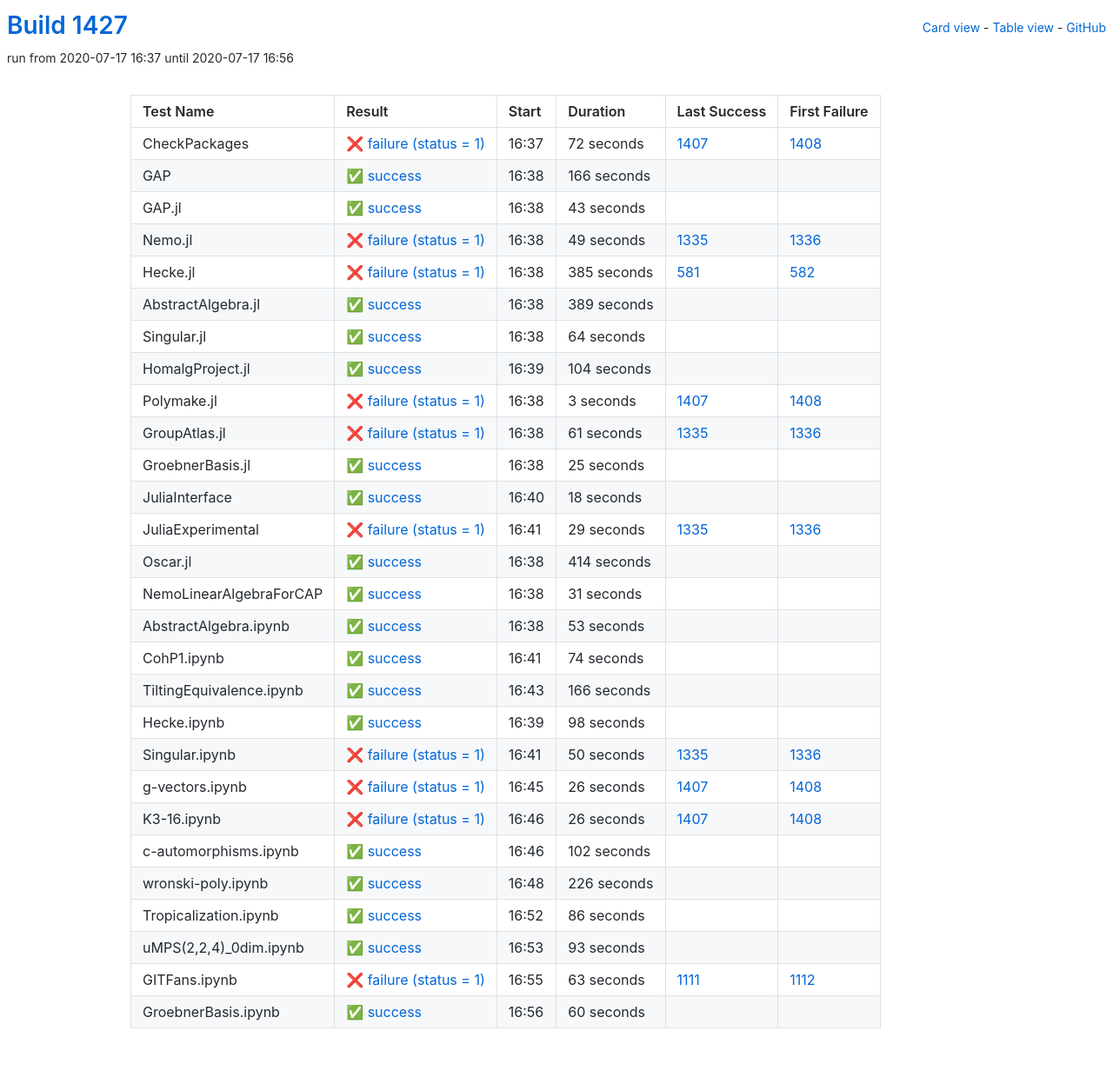
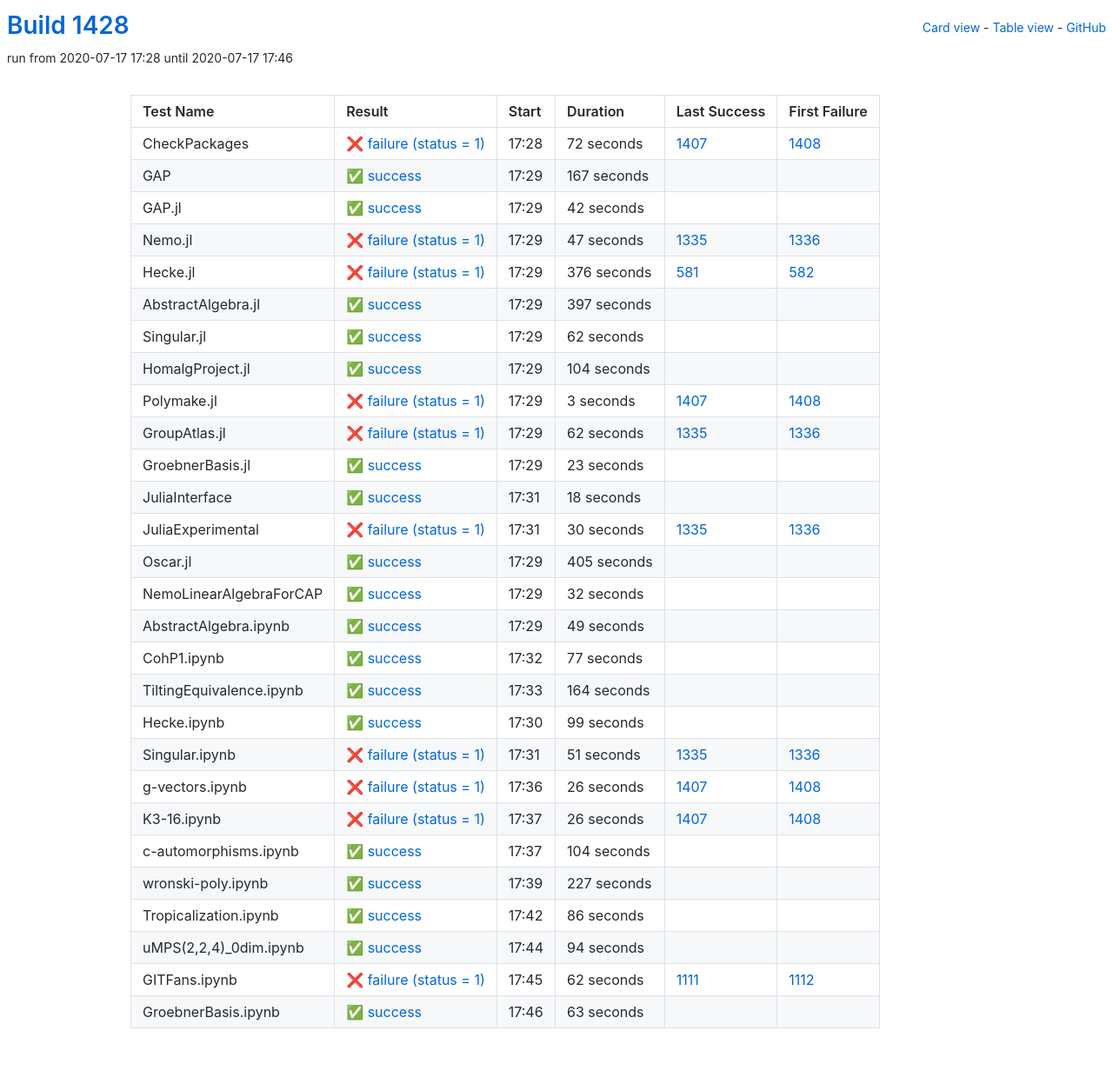
Before and after one commit to oscar-system/oscar-ci-status-1.4, a Jekyll site: the page built from table.html, in a window 1280 px wide. Shown: the whole page at 87% size. Built offline with Jekyll 4.4.1, drawn with Linux system fonts in a browser that asks for light colours.

Commit message:
Build #1428

```diff
--- a/_data/ci.yml
+++ b/_data/ci.yml
@@ -1,6 +1,6 @@
 ---
-build: 1427
-build_url: https://oscarci.mathematik.uni-kl.de/job/oscar-julia-1.4/1427/
+build: 1428
+build_url: https://oscarci.mathematik.uni-kl.de/job/oscar-julia-1.4/1428/
 job: oscar-julia-1.4
 organization: oscar-system
 repo: oscar-ci-status-1.4
@@ -8,8 +8,8 @@ repourl: https://github.com/oscar-system/oscar-ci-status-1.4
 tests:
 - name: CheckPackages
   id: checkpackages
-  log: https://oscarci.mathematik.uni-kl.de/job/oscar-julia-1.4/1427/artifact/logs/build-1427/CheckPackages.log
-  start: 2020-07-17 16:37
+  log: https://oscarci.mathematik.uni-kl.de/job/oscar-julia-1.4/1428/artifact/logs/build-1428/CheckPackages.log
+  start: 2020-07-17 17:28
   success: false
   exitcode: 1
   status: failure
@@ -20,80 +20,80 @@ tests:
   first_failure_url: https://oscarci.mathematik.uni-kl.de/job/oscar-julia-1.4/1408/
 - name: GAP
   id: gap
-  log: https://oscarci.mathematik.uni-kl.de/job/oscar-julia-1.4/1427/artifact/logs/build-1427/GAP.log
-  start: 2020-07-17 16:38
+  log: https://oscarci.mathematik.uni-kl.de/job/oscar-julia-1.4/1428/artifact/logs/build-1428/GAP.log
+  start: 2020-07-17 17:29
   success: true
   exitcode: 0
   status: success
-  duration: 166
+  duration: 167
   last_success: false
   last_success_url:
   first_failure: false
   first_failure_url:
 - name: GAP.jl
   id: gap-jl
-  log: https://oscarci.mathematik.uni-kl.de/job/oscar-julia-1.4/1427/artifact/logs/build-1427/GAP.jl.log
-  start: 2020-07-17 16:38
+  log: https://oscarci.mathematik.uni-kl.de/job/oscar-julia-1.4/1428/artifact/logs/build-1428/GAP.jl.log
+  start: 2020-07-17 17:29
   success: true
   exitcode: 0
   status: success
-  duration: 43
+  duration: 42
   last_success: false
   last_success_url:
   first_failure: false
   first_failure_url:
 - name: Nemo.jl
   id: nemo-jl
-  log: https://oscarci.mathematik.uni-kl.de/job/oscar-julia-1.4/1427/artifact/logs/build-1427/Nemo.jl.log
-  start: 2020-07-17 16:38
+  log: https://oscarci.mathematik.uni-kl.de/job/oscar-julia-1.4/1428/artifact/logs/build-1428/Nemo.jl.log
+  start: 2020-07-17 17:29
   success: false
   exitcode: 1
   status: failure
-  duration: 49
+  duration: 47
   last_success: 1335
   last_success_url: https://oscarci.mathematik.uni-kl.de/job/oscar-julia-1.4/1335/
   first_failure: 1336
   first_failure_url: https://oscarci.mathematik.uni-kl.de/job/oscar-julia-1.4/1336/
 - name: Hecke.jl
   id: hecke-jl
-  log: https://oscarci.mathematik.uni-kl.de/job/oscar-julia-1.4/1427/artifact/logs/build-1427/Hecke.jl.log
-  start: 2020-07-17 16:38
+  log: https://oscarci.mathematik.uni-kl.de/job/oscar-julia-1.4/1428/artifact/logs/build-1428/Hecke.jl.log
+  start: 2020-07-17 17:29
   success: false
   exitcode: 1
   status: failure
-  duration: 385
+  duration: 376
   last_success: 581
   last_success_url: https://oscarci.mathematik.uni-kl.de/job/oscar-julia-1.4/581/
   first_failure: 582
   first_failure_url: https://oscarci.mathematik.uni-kl.de/job/oscar-julia-1.4/582/
 - name: AbstractAlgebra.jl
   id: abstractalgebra-jl
-  log: https://oscarci.mathematik.uni-kl.de/job/oscar-julia-1.4/1427/artifact/logs/build-1427/AbstractAlgebra.jl.log
-  start: 2020-07-17 16:38
+  log: https://oscarci.mathematik.uni-kl.de/job/oscar-julia-1.4/1428/artifact/logs/build-1428/AbstractAlgebra.jl.log
+  start: 2020-07-17 17:29
   success: true
   exitcode: 0
   status: success
-  duration: 389
+  duration: 397
   last_success: false
   last_success_url:
   first_failure: false
   first_failure_url:
 - name: Singular.jl
   id: singular-jl
-  log: https://oscarci.mathematik.uni-kl.de/job/oscar-julia-1.4/1427/artifact/logs/build-1427/Singular.jl.log
-  start: 2020-07-17 16:38
+  log: https://oscarci.mathematik.uni-kl.de/job/oscar-julia-1.4/1428/artifact/logs/build-1428/Singular.jl.log
+  start: 2020-07-17 17:29
   success: true
   exitcode: 0
   status: success
-  duration: 64
+  duration: 62
   last_success: false
   last_success_url:
   first_failure: false
   first_failure_url:
 - name: HomalgProject.jl
   id: homalgproject-jl
-  log: https://oscarci.mathematik.uni-kl.de/job/oscar-julia-1.4/1427/artifact/logs/build-1427/HomalgProject.jl.log
-  start: 2020-07-17 16:39
+  log: https://oscarci.mathematik.uni-kl.de/job/oscar-julia-1.4/1428/artifact/logs/build-1428/HomalgProject.jl.log
+  start: 2020-07-17 17:29
   success: true
   exitcode: 0
   status: success
@@ -104,8 +104,8 @@ tests:
   first_failure_url:
 - name: Polymake.jl
   id: polymake-jl
-  log: https://oscarci.mathematik.uni-kl.de/job/oscar-julia-1.4/1427/artifact/logs/build-1427/Polymake.jl.log
-  start: 2020-07-17 16:38
+  log: https://oscarci.mathematik.uni-kl.de/job/oscar-julia-1.4/1428/artifact/logs/build-1428/Polymake.jl.log
+  start: 2020-07-17 17:29
   success: false
   exitcode: 1
   status: failure
@@ -116,32 +116,32 @@ tests:
   first_failure_url: https://oscarci.mathematik.uni-kl.de/job/oscar-julia-1.4/1408/
 - name: GroupAtlas.jl
   id: groupatlas-jl
-  log: https://oscarci.mathematik.uni-kl.de/job/oscar-julia-1.4/1427/artifact/logs/build-1427/GroupAtlas.jl.log
-  start: 2020-07-17 16:38
+  log: https://oscarci.mathematik.uni-kl.de/job/oscar-julia-1.4/1428/artifact/logs/build-1428/GroupAtlas.jl.log
+  start: 2020-07-17 17:29
   success: false
   exitcode: 1
   status: failure
-  duration: 61
+  duration: 62
   last_success: 1335
   last_success_url: https://oscarci.mathematik.uni-kl.de/job/oscar-julia-1.4/1335/
   first_failure: 1336
   first_failure_url: https://oscarci.mathematik.uni-kl.de/job/oscar-julia-1.4/1336/
 - name: GroebnerBasis.jl
   id: groebnerbasis-jl
-  log: https://oscarci.mathematik.uni-kl.de/job/oscar-julia-1.4/1427/artifact/logs/build-1427/GroebnerBasis.jl.log
-  start: 2020-07-17 16:38
+  log: https://oscarci.mathematik.uni-kl.de/job/oscar-julia-1.4/1428/artifact/logs/build-1428/GroebnerBasis.jl.log
+  start: 2020-07-17 17:29
   success: true
   exitcode: 0
   status: success
-  duration: 25
+  duration: 23
   last_success: false
   last_success_url:
   first_failure: false
   first_failure_url:
 - name: JuliaInterface
   id: juliainterface
-  log: https://oscarci.mathematik.uni-kl.de/job/oscar-julia-1.4/1427/artifact/logs/build-1427/JuliaInterface.log
-  start: 2020-07-17 16:40
+  log: https://oscarci.mathematik.uni-kl.de/job/oscar-julia-1.4/1428/artifact/logs/build-1428/JuliaInterface.log
+  start: 2020-07-17 17:31
   success: true
   exitcode: 0
   status: success
@@ -152,104 +152,104 @@ tests:
   first_failure_url:
 - name: JuliaExperimental
   id: juliaexperimental
-  log: https://oscarci.mathematik.uni-kl.de/job/oscar-julia-1.4/1427/artifact/logs/build-1427/JuliaExperimental.log
-  start: 2020-07-17 16:41
+  log: https://oscarci.mathematik.uni-kl.de/job/oscar-julia-1.4/1428/artifact/logs/build-1428/JuliaExperimental.log
+  start: 2020-07-17 17:31
   success: false
   exitcode: 1
   status: failure
-  duration: 29
+  duration: 30
   last_success: 1335
   last_success_url: https://oscarci.mathematik.uni-kl.de/job/oscar-julia-1.4/1335/
   first_failure: 1336
   first_failure_url: https://oscarci.mathematik.uni-kl.de/job/oscar-julia-1.4/1336/
 - name: Oscar.jl
   id: oscar-jl
-  log: https://oscarci.mathematik.uni-kl.de/job/oscar-julia-1.4/1427/artifact/logs/build-1427/Oscar.jl.log
-  start: 2020-07-17 16:38
+  log: https://oscarci.mathematik.uni-kl.de/job/oscar-julia-1.4/1428/artifact/logs/build-1428/Oscar.jl.log
+  start: 2020-07-17 17:29
   success: true
   exitcode: 0
   status: success
-  duration: 414
+  duration: 405
   last_success: false
   last_success_url:
   first_failure: false
   first_failure_url:
 - name: NemoLinearAlgebraForCAP
   id: nemolinearalgebraforcap
-  log: https://oscarci.mathematik.uni-kl.de/job/oscar-julia-1.4/1427/artifact/logs/build-1427/NemoLinearAlgebraForCAP.log
-  start: 2020-07-17 16:38
+  log: https://oscarci.mathematik.uni-kl.de/job/oscar-julia-1.4/1428/artifact/logs/build-1428/NemoLinearAlgebraForCAP.log
+  start: 2020-07-17 17:29
   success: true
   exitcode: 0
   status: success
-  duration: 31
+  duration: 32
   last_success: false
   last_success_url:
   first_failure: false
   first_failure_url:
 - name: AbstractAlgebra.ipynb
   id: abstractalgebra-ipynb
-  log: https://oscarci.mathematik.uni-kl.de/job/oscar-julia-1.4/1427/artifact/logs/build-1427/AbstractAlgebra.ipynb.log
-  start: 2020-07-17 16:38
+  log: https://oscarci.mathematik.uni-kl.de/job/oscar-julia-1.4/1428/artifact/logs/build-1428/AbstractAlgebra.ipynb.log
+  start: 2020-07-17 17:29
   success: true
   exitcode: 0
   status: success
-  duration: 53
+  duration: 49
   last_success: false
   last_success_url:
   first_failure: false
   first_failure_url:
 - name: CohP1.ipynb
   id: cohp1-ipynb
-  log: https://oscarci.mathematik.uni-kl.de/job/oscar-julia-1.4/1427/artifact/logs/build-1427/CohP1.ipynb.log
-  start: 2020-07-17 16:41
+  log: https://oscarci.mathematik.uni-kl.de/job/oscar-julia-1.4/1428/artifact/logs/build-1428/CohP1.ipynb.log
+  start: 2020-07-17 17:32
   success: true
   exitcode: 0
   status: success
-  duration: 74
+  duration: 77
   last_success: false
   last_success_url:
   first_failure: false
   first_failure_url:
 - name: TiltingEquivalence.ipynb
   id: tiltingequivalence-ipynb
-  log: https://oscarci.mathematik.uni-kl.de/job/oscar-julia-1.4/1427/artifact/logs/build-1427/TiltingEquivalence.ipynb.log
-  start: 2020-07-17 16:43
+  log: https://oscarci.mathematik.uni-kl.de/job/oscar-julia-1.4/1428/artifact/logs/build-1428/TiltingEquivalence.ipynb.log
+  start: 2020-07-17 17:33
   success: true
   exitcode: 0
   status: success
-  duration: 166
+  duration: 164
   last_success: false
   last_success_url:
   first_failure: false
   first_failure_url:
 - name: Hecke.ipynb
   id: hecke-ipynb
-  log: https://oscarci.mathematik.uni-kl.de/job/oscar-julia-1.4/1427/artifact/logs/build-1427/Hecke.ipynb.log
-  start: 2020-07-17 16:39
+  log: https://oscarci.mathematik.uni-kl.de/job/oscar-julia-1.4/1428/artifact/logs/build-1428/Hecke.ipynb.log
+  start: 2020-07-17 17:30
   success: true
   exitcode: 0
   status: success
-  duration: 98
+  duration: 99
   last_success: false
   last_success_url:
   first_failure: false
   first_failure_url:
 - name: Singular.ipynb
   id: singular-ipynb
-  log: https://oscarci.mathematik.uni-kl.de/job/oscar-julia-1.4/1427/artifact/logs/build-1427/Singular.ipynb.log
-  start: 2020-07-17 16:41
+  log: https://oscarci.mathematik.uni-kl.de/job/oscar-julia-1.4/1428/artifact/logs/build-1428/Singular.ipynb.log
+  start: 2020-07-17 17:31
   success: false
   exitcode: 1
   status: failure
-  duration: 50
+  duration: 51
   last_success: 1335
   last_success_url: https://oscarci.mathematik.uni-kl.de/job/oscar-julia-1.4/1335/
   first_failure: 1336
   first_failure_url: https://oscarci.mathematik.uni-kl.de/job/oscar-julia-1.4/1336/
 - name: g-vectors.ipynb
   id: g-vectors-ipynb
-  log: https://oscarci.mathematik.uni-kl.de/job/oscar-julia-1.4/1427/artifact/logs/build-1427/g-vectors.ipynb.log
-  start: 2020-07-17 16:45
+  log: https://oscarci.mathematik.uni-kl.de/job/oscar-julia-1.4/1428/artifact/logs/build-1428/g-vectors.ipynb.log
+  start: 2020-07-17 17:36
   success: false
   exitcode: 1
   status: failure
@@ -260,8 +260,8 @@ tests:
   first_failure_url: https://oscarci.mathematik.uni-kl.de/job/oscar-julia-1.4/1408/
 - name: K3-16.ipynb
   id: k3-16-ipynb
-  log: https://oscarci.mathematik.uni-kl.de/job/oscar-julia-1.4/1427/artifact/logs/build-1427/K3-16.ipynb.log
-  start: 2020-07-17 16:46
+  log: https://oscarci.mathematik.uni-kl.de/job/oscar-julia-1.4/1428/artifact/logs/build-1428/K3-16.ipynb.log
+  start: 2020-07-17 17:37
   success: false
   exitcode: 1
   status: failure
@@ -272,32 +272,32 @@ tests:
   first_failure_url: https://oscarci.mathematik.uni-kl.de/job/oscar-julia-1.4/1408/
 - name: c-automorphisms.ipynb
   id: c-automorphisms-ipynb
-  log: https://oscarci.mathematik.uni-kl.de/job/oscar-julia-1.4/1427/artifact/logs/build-1427/c-automorphisms.ipynb.log
-  start: 2020-07-17 16:46
+  log: https://oscarci.mathematik.uni-kl.de/job/oscar-julia-1.4/1428/artifact/logs/build-1428/c-automorphisms.ipynb.log
+  start: 2020-07-17 17:37
   success: true
   exitcode: 0
   status: success
-  duration: 102
+  duration: 104
   last_success: false
   last_success_url:
   first_failure: false
   first_failure_url:
 - name: wronski-poly.ipynb
   id: wronski-poly-ipynb
-  log: https://oscarci.mathematik.uni-kl.de/job/oscar-julia-1.4/1427/artifact/logs/build-1427/wronski-poly.ipynb.log
-  start: 2020-07-17 16:48
+  log: https://oscarci.mathematik.uni-kl.de/job/oscar-julia-1.4/1428/artifact/logs/build-1428/wronski-poly.ipynb.log
+  start: 2020-07-17 17:39
   success: true
   exitcode: 0
   status: success
-  duration: 226
+  duration: 227
   last_success: false
   last_success_url:
   first_failure: false
   first_failure_url:
 - name: Tropicalization.ipynb
   id: tropicalization-ipynb
-  log: https://oscarci.mathematik.uni-kl.de/job/oscar-julia-1.4/1427/artifact/logs/build-1427/Tropicalization.ipynb.log
-  start: 2020-07-17 16:52
+  log: https://oscarci.mathematik.uni-kl.de/job/oscar-julia-1.4/1428/artifact/logs/build-1428/Tropicalization.ipynb.log
+  start: 2020-07-17 17:42
   success: true
   exitcode: 0
   status: success
@@ -308,36 +308,36 @@ tests:
   first_failure_url:
 - name: uMPS(2,2,4)_0dim.ipynb
   id: umps-2-2-4-0dim-ipynb
-  log: https://oscarci.mathematik.uni-kl.de/job/oscar-julia-1.4/1427/artifact/logs/build-1427/uMPS-2-2-4-_0dim.ipynb.log
-  start: 2020-07-17 16:53
+  log: https://oscarci.mathematik.uni-kl.de/job/oscar-julia-1.4/1428/artifact/logs/build-1428/uMPS-2-2-4-_0dim.ipynb.log
+  start: 2020-07-17 17:44
   success: true
   exitcode: 0
   status: success
-  duration: 93
+  duration: 94
   last_success: false
   last_success_url:
   first_failure: false
   first_failure_url:
 - name: GITFans.ipynb
   id: gitfans-ipynb
-  log: https://oscarci.mathematik.uni-kl.de/job/oscar-julia-1.4/1427/artifact/logs/build-1427/GITFans.ipynb.log
-  start: 2020-07-17 16:55
+  log: https://oscarci.mathematik.uni-kl.de/job/oscar-julia-1.4/1428/artifact/logs/build-1428/GITFans.ipynb.log
+  start: 2020-07-17 17:45
   success: false
   exitcode: 1
   status: failure
-  duration: 63
+  duration: 62
   last_success: 1111
   last_success_url: https://oscarci.mathematik.uni-kl.de/job/oscar-julia-1.4/1111/
   first_failure: 1112
   first_failure_url: https://oscarci.mathematik.uni-kl.de/job/oscar-julia-1.4/1112/
 - name: GroebnerBasis.ipynb
   id: groebnerbasis-ipynb
-  log: https://oscarci.mathematik.uni-kl.de/job/oscar-julia-1.4/1427/artifact/logs/build-1427/GroebnerBasis.ipynb.log
-  start: 2020-07-17 16:56
+  log: https://oscarci.mathematik.uni-kl.de/job/oscar-julia-1.4/1428/artifact/logs/build-1428/GroebnerBasis.ipynb.log
+  start: 2020-07-17 17:46
   success: true
   exitcode: 0
   status: success
-  duration: 60
+  duration: 63
   last_success: false
   last_success_url:
   first_failure: false
```
Also changed, not shown: README.md.
